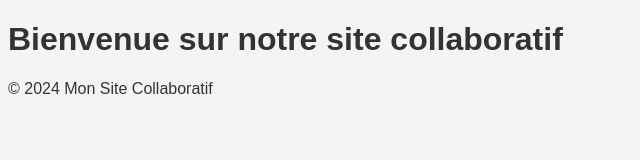
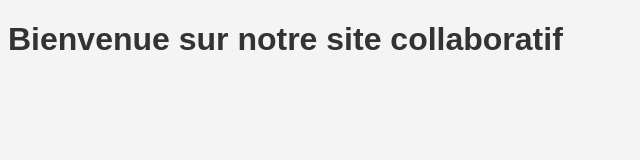
Before and after one commit to jadekab21/SiteWebCollaboratif1, a plain HTML site: page index.html in a window 1280 px wide. Shown: the whole page, without its empty margins (0-640 px from the left). Drawn offline with Linux system fonts and the light colour scheme.

Commit message:
Update index.html

```diff
--- a/index.html
+++ b/index.html
@@ -7,7 +7,4 @@
 <body>
 <h1>Bienvenue sur notre site collaboratif</h1>
 </body>
-<footer>
-    <p>© 2024 Mon Site Collaboratif</p>
-    </footer>
 </html>
```
